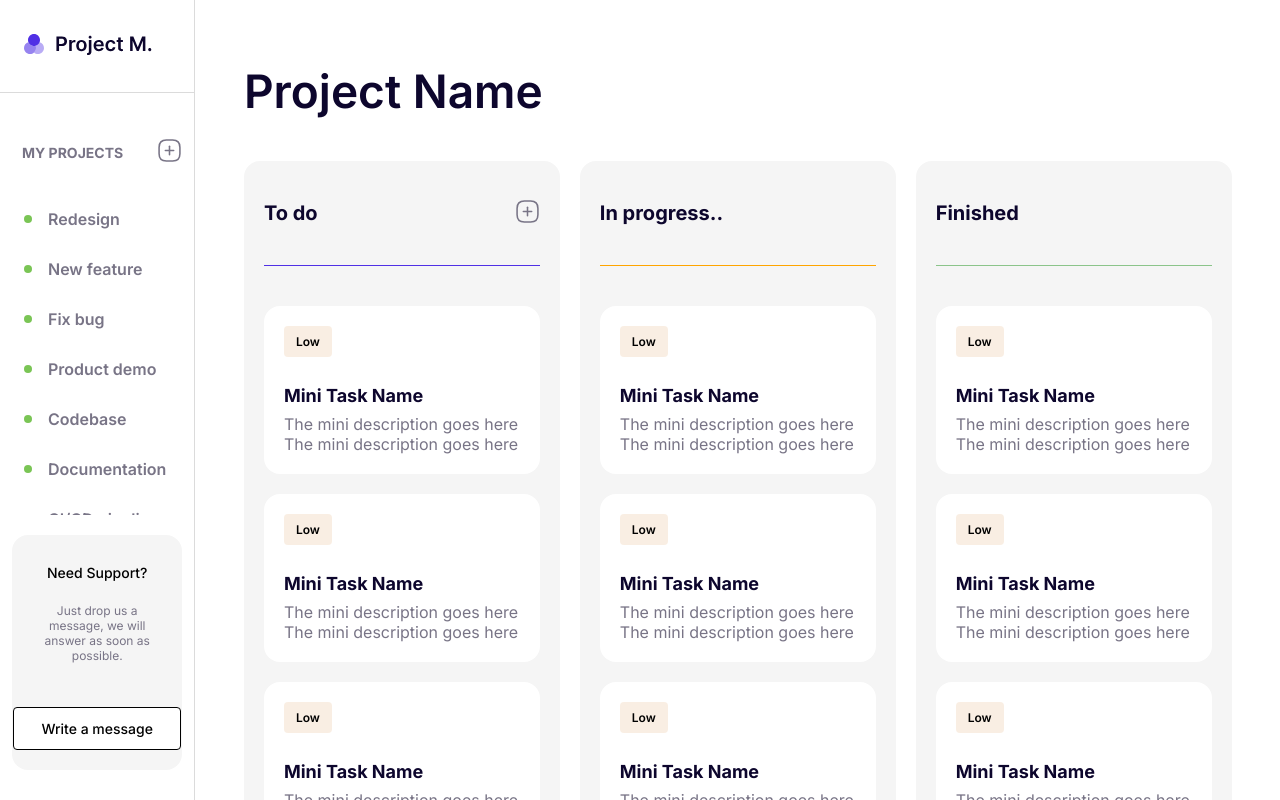
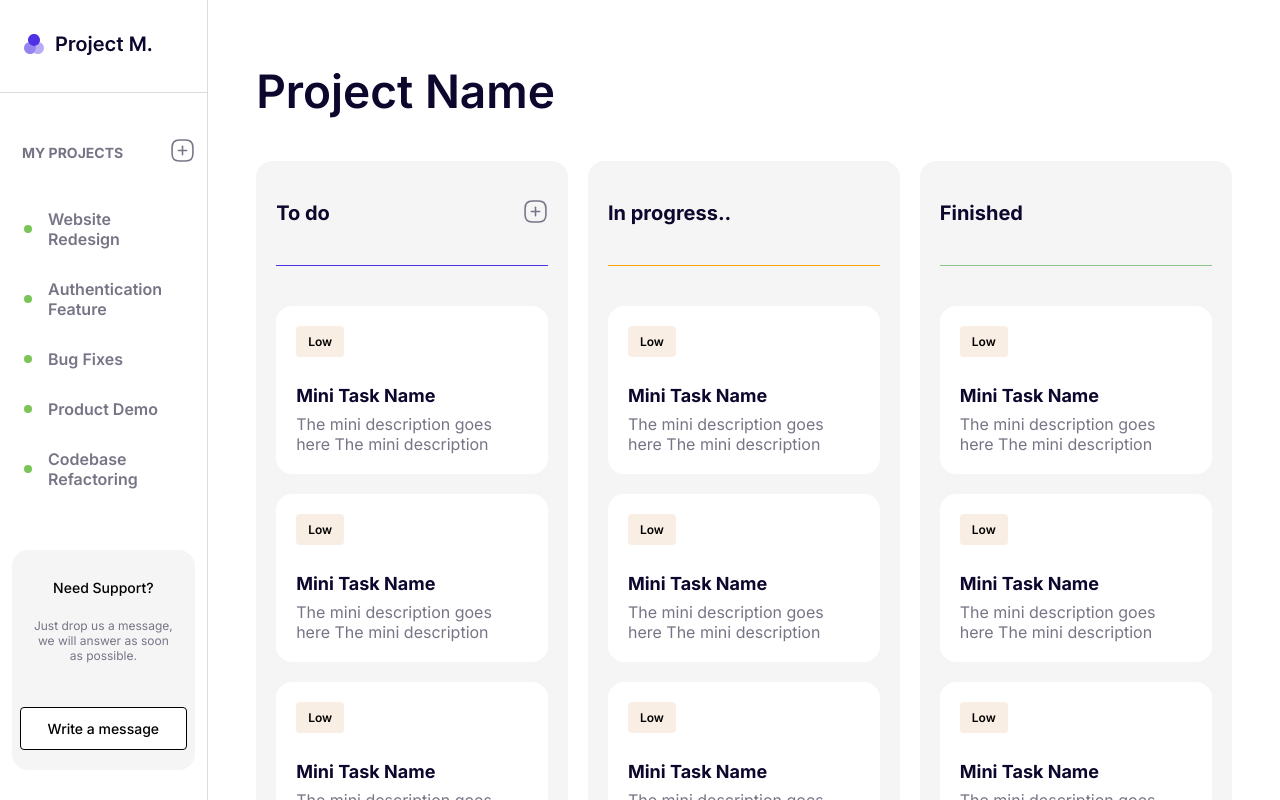
Before and after one commit to filipristeski23/Project_Tasks, a React (Vite) app: page / in a window 1280 px wide. Built offline with nearby package versions, Linux system fonts and the light colour scheme.

Commit message:
Worked on the NewTask component  where i made the form add its values to the hardcoded TaskData.json for further usage

```diff
--- a/src/TaskData.json
+++ b/src/TaskData.json
@@ -1,100 +1,114 @@
 [
+  {
+    "projectId": 1,
+    "projectName": "Website Redesign",
+    "tasks": [
       {
         "id": 1,
         "title": "Redesign ",
-    "description": "Create wireframes and mockups for the redesign of the company's main website",
-    "dueDate": "2023-07-01",
-    "status": "pending"
-  },
-  {
-    "id": 2,
-    "title": " New feature",
-    "description": "Develop and integrate the new user authentication feature into the main application",
-    "dueDate": "2023-06-15",
-    "status": "in progress"
-  },
-  {
-    "id": 3,
-    "title": "Fix bug",
-    "description": "Investigate and fix the critical bug causing crashes in the mobile app",
-    "dueDate": "2023-06-10",
-    "status": "completed"
-  },
-  {
-    "id": 4,
-    "title": "Product demo",
-    "description": "Create demo scripts and test cases for the upcoming product demo",
-    "dueDate": "2023-06-20",
-    "status": "pending"
-  },
-  {
-    "id": 5,
-    "title": "Codebase",
-    "description": "Refactor the legacy codebase to improve performance and maintainability",
-    "dueDate": "2023-07-15",
-    "status": "in progress"
-  },
-  {
-    "id": 6,
-    "title": "Documentation",
-    "description": "Write comprehensive documentation for the new API endpoints",
-    "dueDate": "2023-06-30",
-    "status": "pending"
-  },
-  {
-    "id": 7,
-    "title": "CI/CD pipeline",
-    "description": "Configure and set up the continuous integration and deployment pipeline",
-    "dueDate": "2023-07-10",
-    "status": "pending"
+        "description": "Create wireframes and mockups for the redesign of the company's main website"
       },
       {
         "id": 8,
         "title": "Redesign ",
-    "description": "Create wireframes and mockups for the redesign of the company's main website",
-    "dueDate": "2023-07-01",
-    "status": "pending"
+        "description": "Create wireframes and mockups for the redesign of the company's main website"
+      }
+    ]
+  },
+  {
+    "projectId": 2,
+    "projectName": "Authentication Feature",
+    "tasks": [
+      {
+        "id": 2,
+        "title": "New feature",
+        "description": "Develop and integrate the new user authentication feature into the main application"
       },
       {
         "id": 9,
-    "title": " New feature",
-    "description": "Develop and integrate the new user authentication feature into the main application",
-    "dueDate": "2023-06-15",
-    "status": "in progress"
+        "title": "New feature",
+        "description": "Develop and integrate the new user authentication feature into the main application"
+      }
+    ]
+  },
+  {
+    "projectId": 3,
+    "projectName": "Bug Fixes",
+    "tasks": [
+      {
+        "id": 3,
+        "title": "Fix bug",
+        "description": "Investigate and fix the critical bug causing crashes in the mobile app"
       },
       {
         "id": 10,
         "title": "Fix bug",
-    "description": "Investigate and fix the critical bug causing crashes in the mobile app",
-    "dueDate": "2023-06-10",
-    "status": "completed"
+        "description": "Investigate and fix the critical bug causing crashes in the mobile app"
+      }
+    ]
+  },
+  {
+    "projectId": 4,
+    "projectName": "Product Demo",
+    "tasks": [
+      {
+        "id": 4,
+        "title": "Product demo",
+        "description": "Create demo scripts and test cases for the upcoming product demo"
       },
       {
         "id": 11,
         "title": "Product demo",
-    "description": "Create demo scripts and test cases for the upcoming product demo",
-    "dueDate": "2023-06-20",
-    "status": "pending"
+        "description": "Create demo scripts and test cases for the upcoming product demo"
+      }
+    ]
+  },
+  {
+    "projectId": 5,
+    "projectName": "Codebase Refactoring",
+    "tasks": [
+      {
+        "id": 5,
+        "title": "Codebase",
+        "description": "Refactor the legacy codebase to improve performance and maintainability"
       },
       {
         "id": 12,
         "title": "Codebase",
-    "description": "Refactor the legacy codebase to improve performance and maintainability",
-    "dueDate": "2023-07-15",
-    "status": "in progress"
+        "description": "Refactor the legacy codebase to improve performance and maintainability"
+      }
+    ]
+  },
+  {
+    "projectId": 6,
+    "projectName": "API Documentation",
+    "tasks": [
+      {
+        "id": 6,
+        "title": "Documentation",
+        "description": "Write comprehensive documentation for the new API endpoints"
       },
       {
         "id": 13,
         "title": "Documentation",
-    "description": "Write comprehensive documentation for the new API endpoints",
-    "dueDate": "2023-06-30",
-    "status": "pending"
+        "description": "Write comprehensive documentation for the new API endpoints"
+      }
+    ]
+  },
+  {
+    "projectId": 7,
+    "projectName": "CI/CD Pipeline Setup",
+    "tasks": [
+      {
+        "id": 7,
+        "title": "CI/CD pipeline",
+        "description": "Configure and set up the continuous integration and deployment pipeline"
       },
       {
         "id": 14,
         "title": "CI/CD pipeline",
-    "description": "Configure and set up the continuous integration and deployment pipeline",
-    "dueDate": "2023-07-10",
-    "status": "pending"
+        "description": "Configure and set up the continuous integration and deployment pipeline"
       }
     ]
+  }
+]
--- a/src/components/EachTask.jsx
+++ b/src/components/EachTask.jsx
@@ -30,7 +30,7 @@ function EachTask({ eachtask }) {
   return (
     <Div>
       <Img src="./elipse.svg" alt="ellipse"></Img>
-      <H4>{eachtask.title}</H4>
+      <H4>{eachtask.projectName}</H4>
     </Div>
   );
 }
--- a/src/components/NewTask.jsx
+++ b/src/components/NewTask.jsx
@@ -1,5 +1,6 @@
 import { useState } from "react";
 import styled from "styled-components";
+import TaskData from "../TaskData.json";
 
 const Div = styled.div`
   width: 100%;
@@ -74,23 +75,67 @@ const Button = styled.button`
 `;
 
 function NewTask() {
+  function generateUniqueId() {
+    return Date.now().toString(36) + Math.random().toString(36).substr(2, 5);
+  }
+
   const [data, setData] = useState({
     projectName: "",
-    taskName: "",
-    description: "",
+    tasks: [
+      {
+        taskName: "",
+        description: "",
+      },
+    ],
   });
+
+  const [arrayData, setArrayData] = useState(TaskData);
 
   const setFormValue = (e) => {
     const { name, value } = e.target;
-
-    setData({
-      ...data,
-      [name]: value,
-    });
+    setData((prevData) => ({
+      ...prevData,
+      projectName: name === "projectName" ? value : prevData.projectName,
+      tasks: [
+        {
+          taskName: name === "taskName" ? value : prevData.tasks[0].taskName,
+          description:
+            name === "description" ? value : prevData.tasks[0].description,
+        },
+      ],
+    }));
   };
 
   const handleSubmit = (e) => {
     e.preventDefault();
+
+    const newProjectId = generateUniqueId();
+
+    const newProject = {
+      projectId: newProjectId,
+      projectName: data.projectName,
+      tasks: [
+        {
+          title: data.tasks[0].taskName,
+          description: data.tasks[0].description,
+        },
+      ],
+    };
+
+    const updatedData = [...arrayData, newProject];
+
+    setArrayData(updatedData);
+
+    setData({
+      projectName: "",
+      tasks: [
+        {
+          taskName: "",
+          description: "",
+        },
+      ],
+    });
+    console.log(arrayData);
   };
 
   return (
--- a/src/components/TaskList.jsx
+++ b/src/components/TaskList.jsx
@@ -57,7 +57,7 @@ function TaskList() {
       </Div2>
       <Div3>
         {TaskData.map((eachtask) => (
-          <EachTask eachtask={eachtask} key={eachtask.id} />
+          <EachTask eachtask={eachtask} key={eachtask.projectId} />
         ))}
       </Div3>
     </Div>
```
Lines whose indentation alone changed are shown as unchanged.
